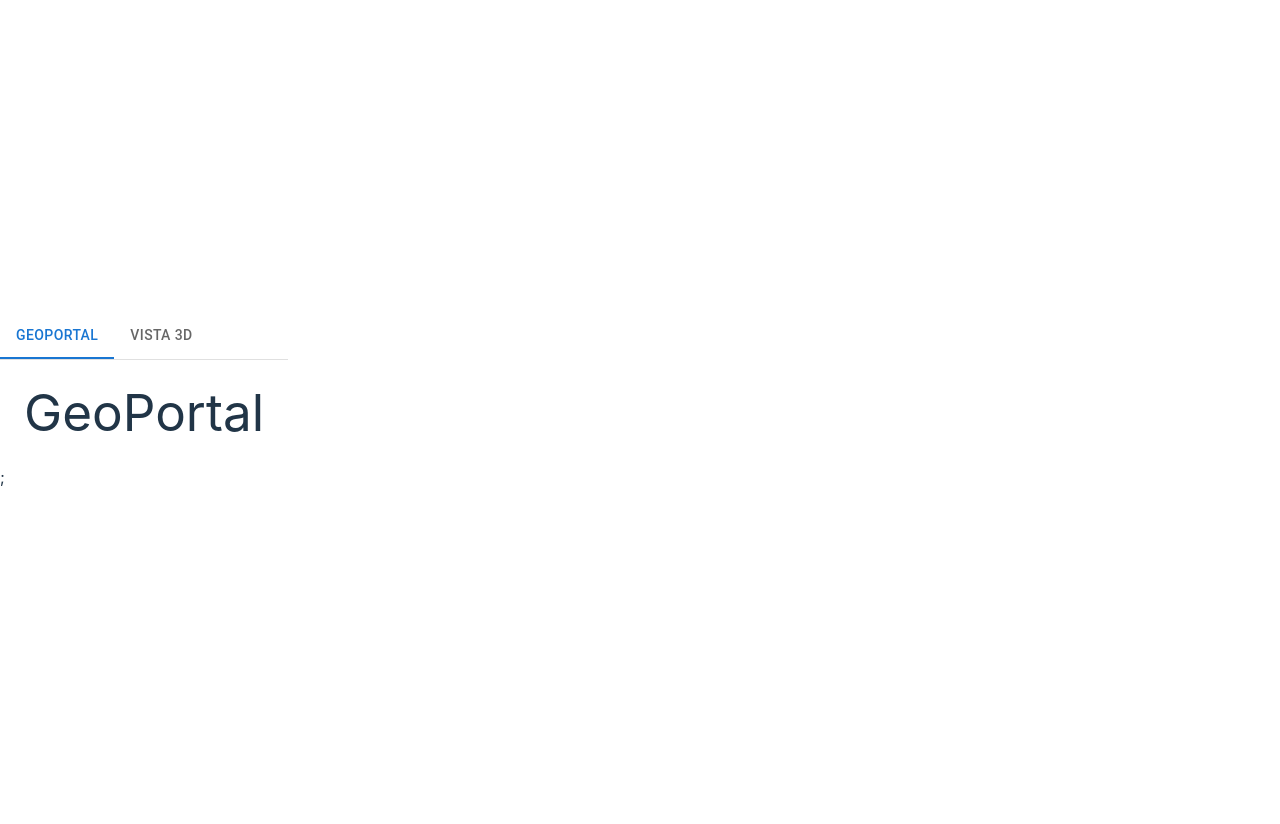
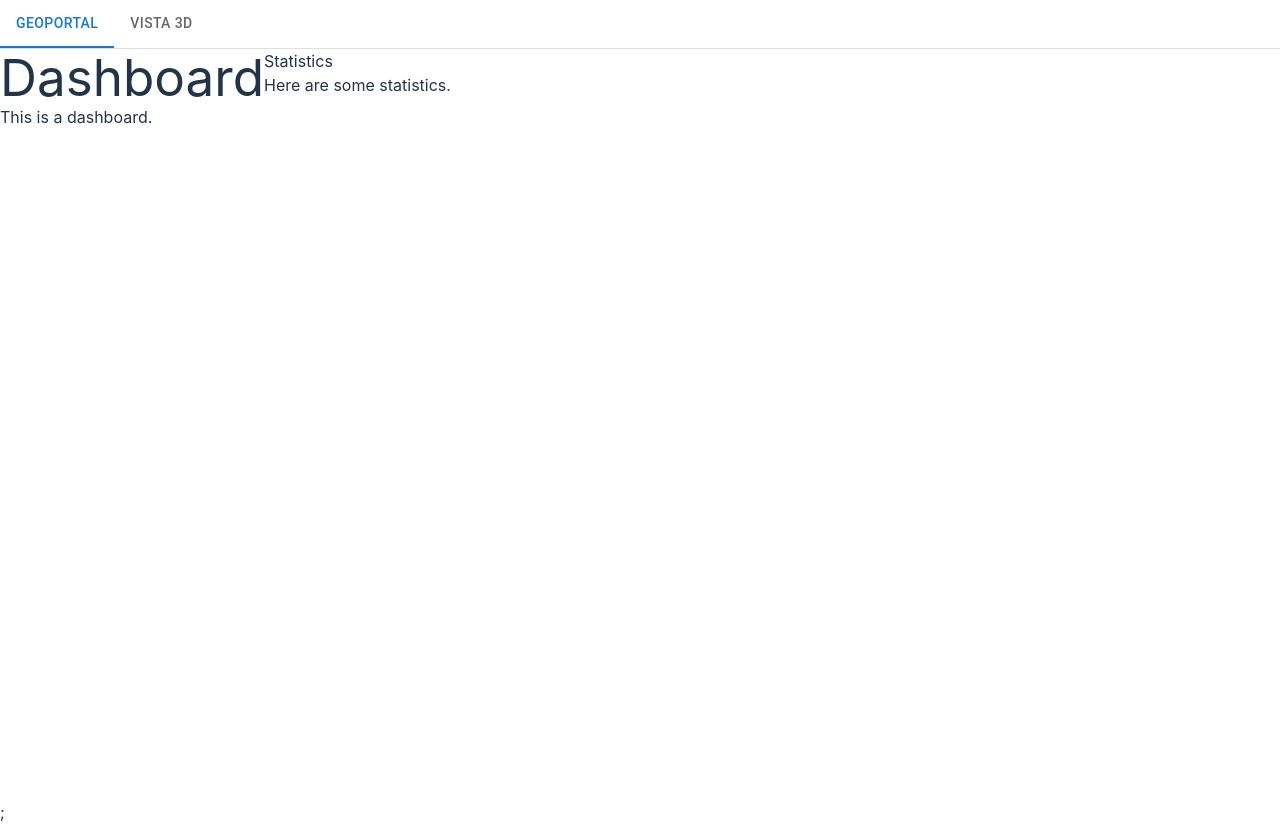
Before and after one commit to rgalea2809/aca_project, a React (Vite) app: page / in a window 1280 px wide. Before the commit the page ends 800 px from the top, so only its background shows below. Built offline with nearby package versions, Linux system fonts and the light colour scheme.

Commit message:
:lipstick: Improve UI

```diff
--- a/src/modules/geoportal/GeoPortal.jsx
+++ b/src/modules/geoportal/GeoPortal.jsx
@@ -1,5 +1,16 @@
 import * as React from "react";
 
 export default function GeoPortal() {
-  return <h1>GeoPortal</h1>;
+  return (
+    <div className="flex w-full">
+      <div className="">
+        <h1>Dashboard</h1>
+        <p>This is a dashboard.</p>
+      </div>
+      <div className="grow">
+        <h2>Statistics</h2>
+        <p>Here are some statistics.</p>
+      </div>
+    </div>
+  );
 }
--- a/src/modules/home/home.jsx
+++ b/src/modules/home/home.jsx
@@ -1,10 +1,8 @@
 import { useState } from "react";
 import "./home.css";
 import Globe from "../globe/Globe";
-import PropTypes from "prop-types";
 import Tabs from "@mui/material/Tabs";
 import Tab from "@mui/material/Tab";
-import Typography from "@mui/material/Typography";
 import Box from "@mui/material/Box";
 import GeoPortal from "../geoportal/GeoPortal";
 
@@ -13,13 +11,12 @@ function TabPanel(props) {
 
   return (
     <div
-      role="tabpanel"
       hidden={value !== index}
       id={`simple-tabpanel-${index}`}
       aria-labelledby={`simple-tab-${index}`}
       {...other}
     >
-      {value === index && <Box sx={{ p: 3 }}>{children}</Box>}
+      {value === index && <Box className="">{children}</Box>}
     </div>
   );
 }
@@ -27,13 +24,13 @@ function TabPanel(props) {
 export default function Home() {
   const [currentTab, setCurrentTab] = useState(0);
 
-  const handleTabChange = (event, newValue) => {
+  const handleTabChange = (_, newValue) => {
     setCurrentTab(newValue);
   };
 
   return (
-    <div className="block">
-      <Box sx={{ borderBottom: 1, borderColor: "divider" }}>
+    <div className="block w-screen h-screen">
+      <Box sx={{ borderBottom: 1, borderColor: "divider" }} className="w-full">
         <Tabs
           value={currentTab}
           onChange={handleTabChange}
@@ -44,7 +41,9 @@ export default function Home() {
         </Tabs>
       </Box>
       <TabPanel value={currentTab} index={0}>
-        <GeoPortal />
+        <div className="block">
+          <GeoPortal />
+        </div>
       </TabPanel>
       <TabPanel value={currentTab} index={1}>
         <div className="block">
```
